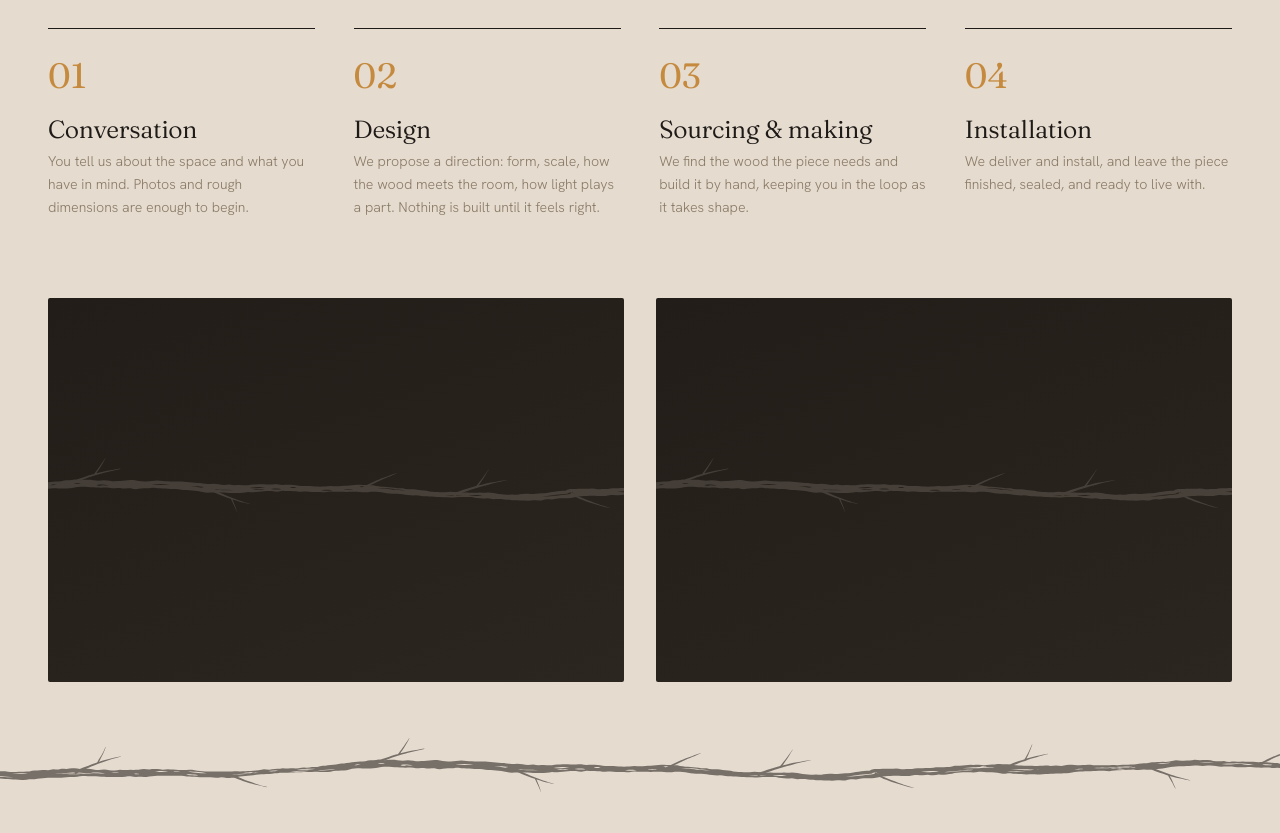
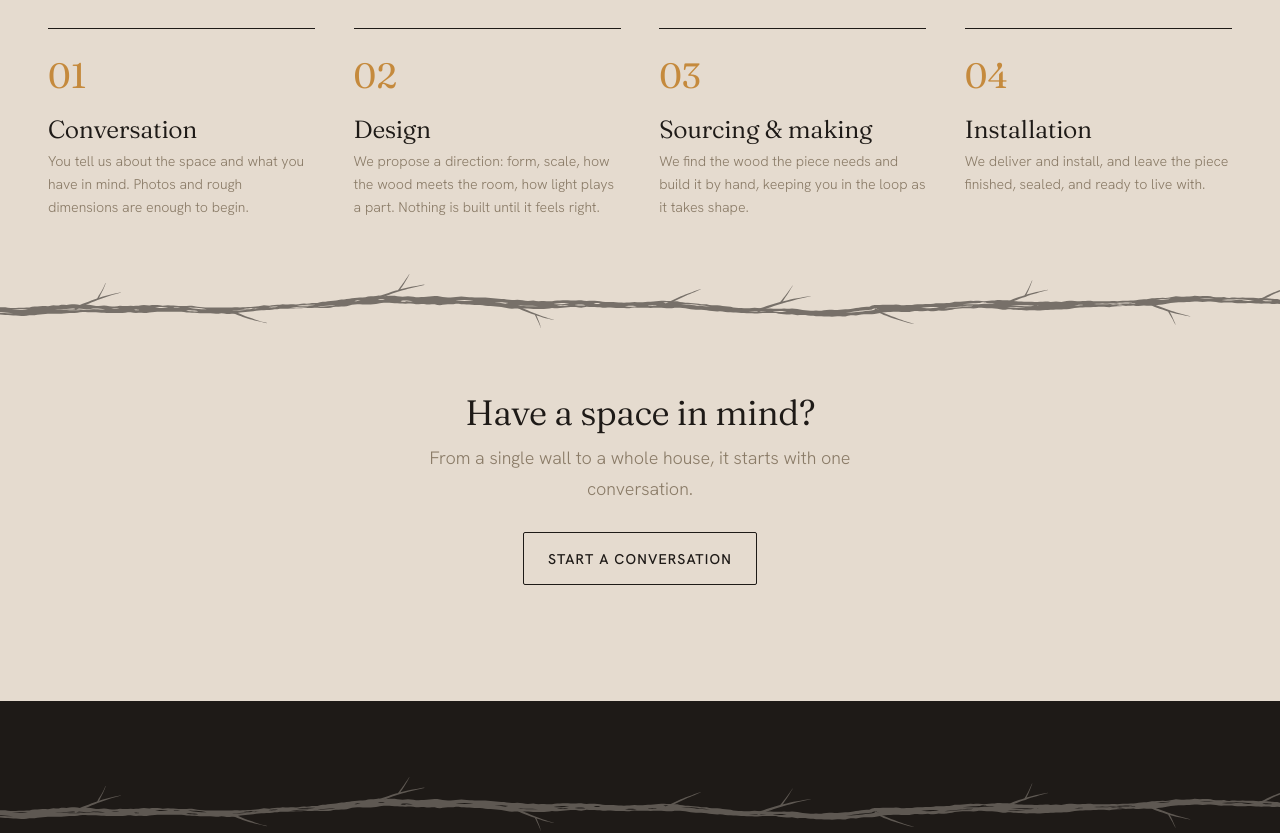
Before and after one commit to auvellora/Auvellora, an Astro site: page /interiors in a window 1280 px wide. Shown: the part 2220-3053 px from the top of the page. Built offline with nearby package versions, Linux system fonts and the light colour scheme; Astro itself is replaced by a stand-in of ours.

Commit message:
Interiors: remove the empty project-photo frames
The two placeholder frames under "How a commission works" are gone.
Project photos can still be listed in projectPhotos; the row only
appears once there is at least one real photo.

Co-Authored-By: Claude Opus 5.5 <noreply@anthropic.com>

```diff
--- a/src/pages/interiors.astro
+++ b/src/pages/interiors.astro
@@ -1,7 +1,6 @@
 ---
 import Base from "../layouts/Base.astro";
 import BranchDivider from "../components/BranchDivider.astro";
-import BranchLine from "../components/BranchLine.astro";
 
 const possible = [
   "A reclaimed-wood feature wall - behind a television, a bed, a fireplace.",
@@ -34,11 +33,11 @@ const steps = [
   },
 ];
 
-// Reserved for future project photos. Put a photo in public/images/ and its
-// path in `src` (plus a short `alt`), e.g.
+// Photos of finished interior projects, shown under "How a commission works"
+// (two side by side). Empty for now, so nothing shows. To add one, put the
+// photo in public/images/ and list it here, e.g.
 //   { src: "/images/project-fireplace-wall.jpg", alt: "A reclaimed-wood wall behind a fireplace" }
-// Slots without a photo show a quiet placeholder frame.
-const projectPhotos: { src?: string; alt?: string }[] = [{}, {}];
+const projectPhotos: { src: string; alt: string }[] = [];
 ---
 
 <Base
@@ -118,21 +117,17 @@ const projectPhotos: { src?: string; alt?: string }[] = [{}, {}];
         }
       </ol>
 
-      <div class="slots" aria-label="Project photos">
-        {
-          projectPhotos.map((p) =>
-            p.src ? (
+      {
+        projectPhotos.length > 0 && (
+          <div class="slots" aria-label="Project photos">
+            {projectPhotos.map((p) => (
               <figure class="slot reveal">
-                <img src={p.src} alt={p.alt ?? ""} loading="lazy" />
+                <img src={p.src} alt={p.alt} loading="lazy" />
               </figure>
-            ) : (
-              <div class="slot slot--empty reveal" aria-hidden="true">
-                <div class="slot-branch"><BranchLine /></div>
-              </div>
-            )
-          )
-        }
-      </div>
+            ))}
+          </div>
+        )
+      }
     </div>
     <BranchDivider tone="ink" />
     <div class="wrap--narrow cta-foot">
@@ -211,16 +206,6 @@ const projectPhotos: { src?: string; alt?: string }[] = [{}, {}];
     overflow: hidden;
   }
   .slot img { width: 100%; height: 100%; object-fit: cover; }
-  .slot--empty {
-    display: grid;
-    place-items: center;
-    background: linear-gradient(160deg, #221d18, #2c2620);
-  }
-  .slot-branch {
-    width: 100%;
-    color: var(--bone);
-    opacity: 0.16;
-  }
 
   @media (max-width: 860px) {
     .idea-grid, .possible-grid { grid-template-columns: 1fr; }
```
